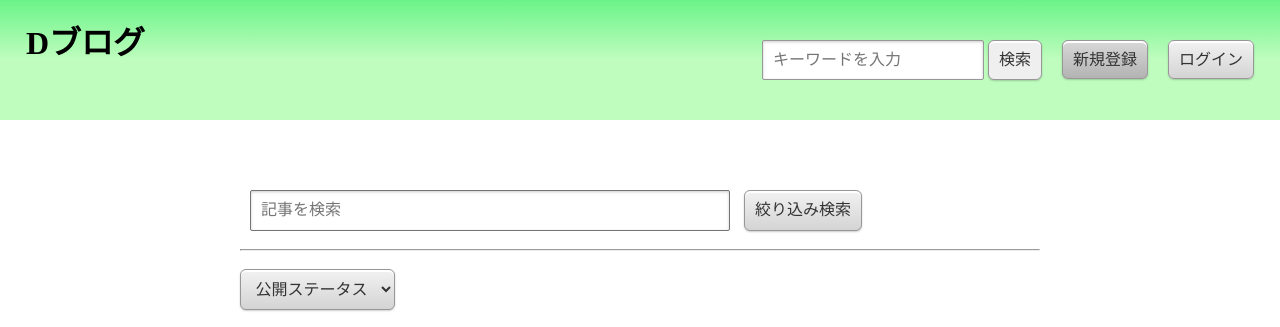
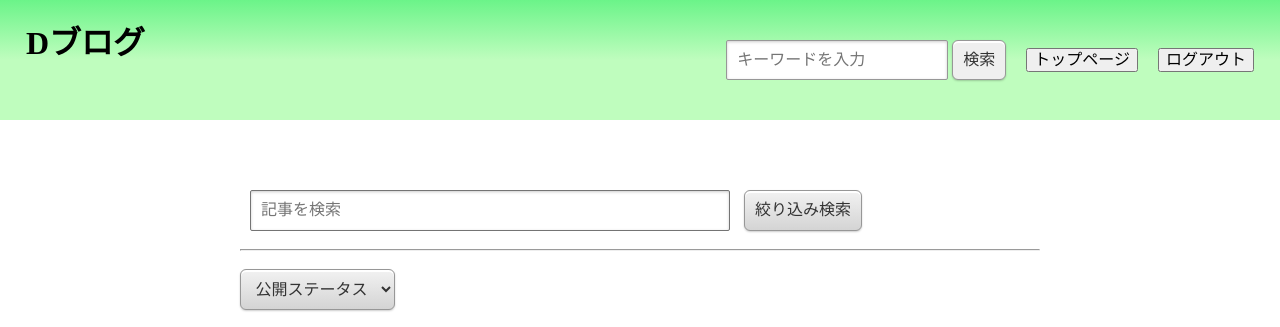
Before and after one commit to kabachan-ms/dblogsite, a Django app: page /Dblog/Mypage_top/ in a window 1280 px wide. Shown: the top 327 px of the page. Run offline with Django 3.2, Linux system fonts and the light colour scheme; the visitor is signed in with stand-in values (Sample User, id 1).

Commit message:
mypagetopヘッダーのボタンを「トップページ」「ログアウト」に変更

```diff
--- a/blogSample/Dblog/templates/Dblog/Mypage_top.html
+++ b/blogSample/Dblog/templates/Dblog/Mypage_top.html
@@ -1,12 +1,13 @@
 <!DOCTYPE html>
+{% load static %}
 <html>
 
 <head class="page-header">
   <meta charset="UTF-8">
   <meta name="viewport" content="width=divice-width">
-  <link rel="stylesheet" href="../../static/Dblog/mypageTop/Mypage_top.css">
-  <link rel="stylesheet" href="../../static/Dblog/mypageTop/style.css">
-  <link rel="stylesheet" href="../../static/Dblog/reset.css">
+  <link rel="stylesheet" href="{% static 'Dblog/mypageTop/Mypage_top.css' %}">
+  <link rel="stylesheet" href="{% static 'Dblog/mypageTop/style.css' %}">
+  <link rel="stylesheet" href="{% static 'Dblog/reset.css' %}">
   <title>Dブログ</title>
 </head>
 
@@ -25,8 +26,12 @@
         </form>
       </li>
       <!-- ＃のところに同じフォルダ内にあるHTMLファイルにリンクする場合は、リンク先のパスに、そのファイル名を記述すればリンクできる らしいです？？？ -->
-      <li><a class="create" href="#">新規登録</a></li>
-      <li><a class="login" href="#">ログイン</a></li>
+      <li><form class="create" action="{% url 'index' %}">
+        {% csrf_token %}
+        <button type="submit" name="toppage_botton">トップページ</button></form></li>
+      <li><form class= "logout" action="{% url 'logout' %}">
+        {% csrf_token %}
+        <button type="submit" name="logout_botton">ログアウト</button></form></li><!--ログアウトの処理 settings.pyで指定したページへ遷移-->
     </ul>
   </header>
   <main class="box">
--- a/blogSample/Dblog/templates/Dblog/index.html
+++ b/blogSample/Dblog/templates/Dblog/index.html
@@ -7,13 +7,13 @@
     <div class="home-latest">
         <div class="latest-item">
             <img src="img/noimg.jpg" alt="何も入ってない時に画像表示される">
-            <h2><a href="#">ここにタイトを表示</a></h2>
+            <h2><a href="#">ここにタイトルを表示</a></h2>
             <p class="username">ユーザー名</p>
             <time datetime="2011-12-03">2011/12/3</time>
         </div>
         <div class="latest-item">
             <img src="img/noimg.jpg" alt="何も入ってない時に画像表示される">
-            <h2><a href="#">ここにイトルを表示</a></h2>
+            <h2><a href="#">ここにタイトルを表示</a></h2>
             <p class="username">ユーザー名</p>
             <time datetime="2011-12-03">2011/12/3</time>
         </div>
```
